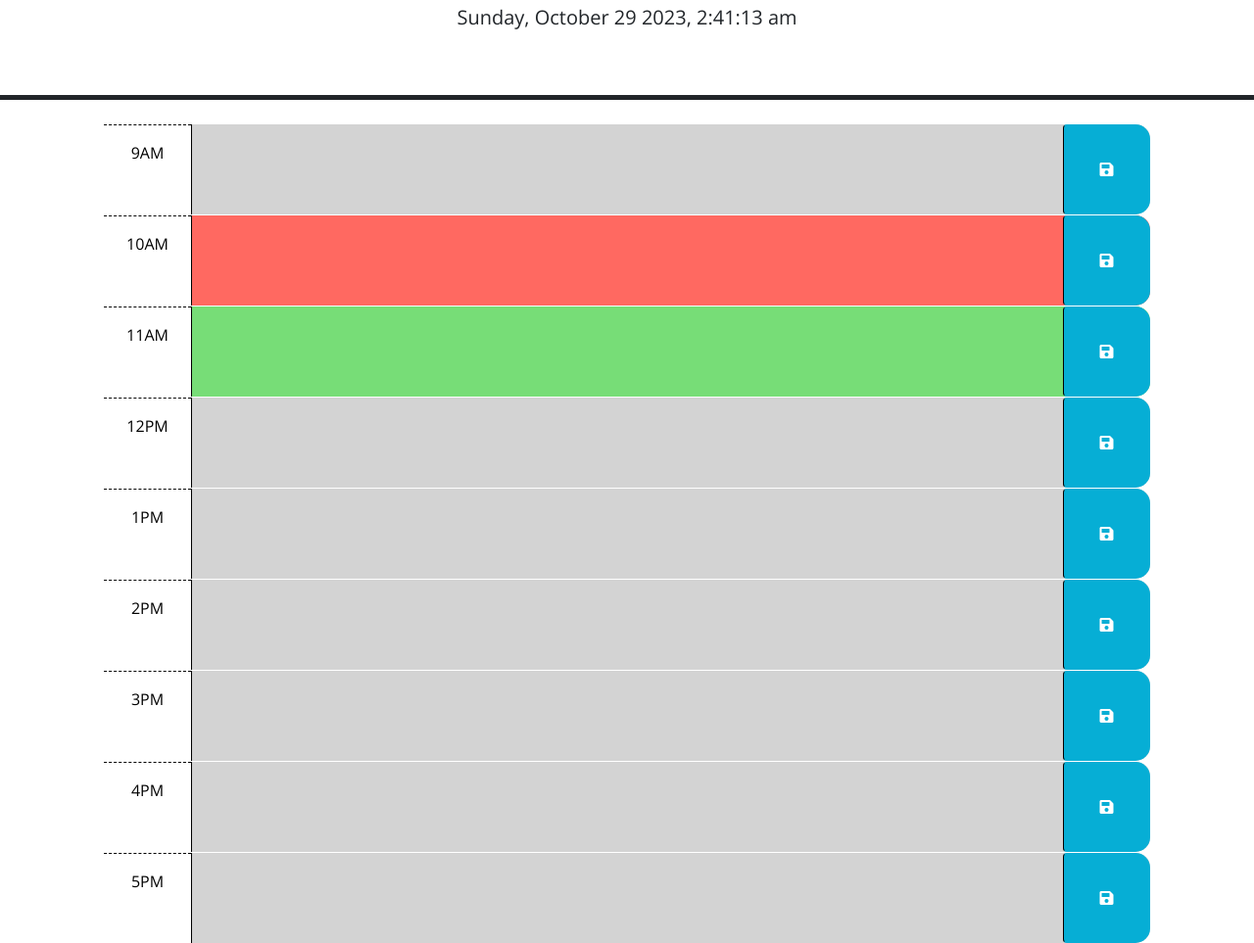
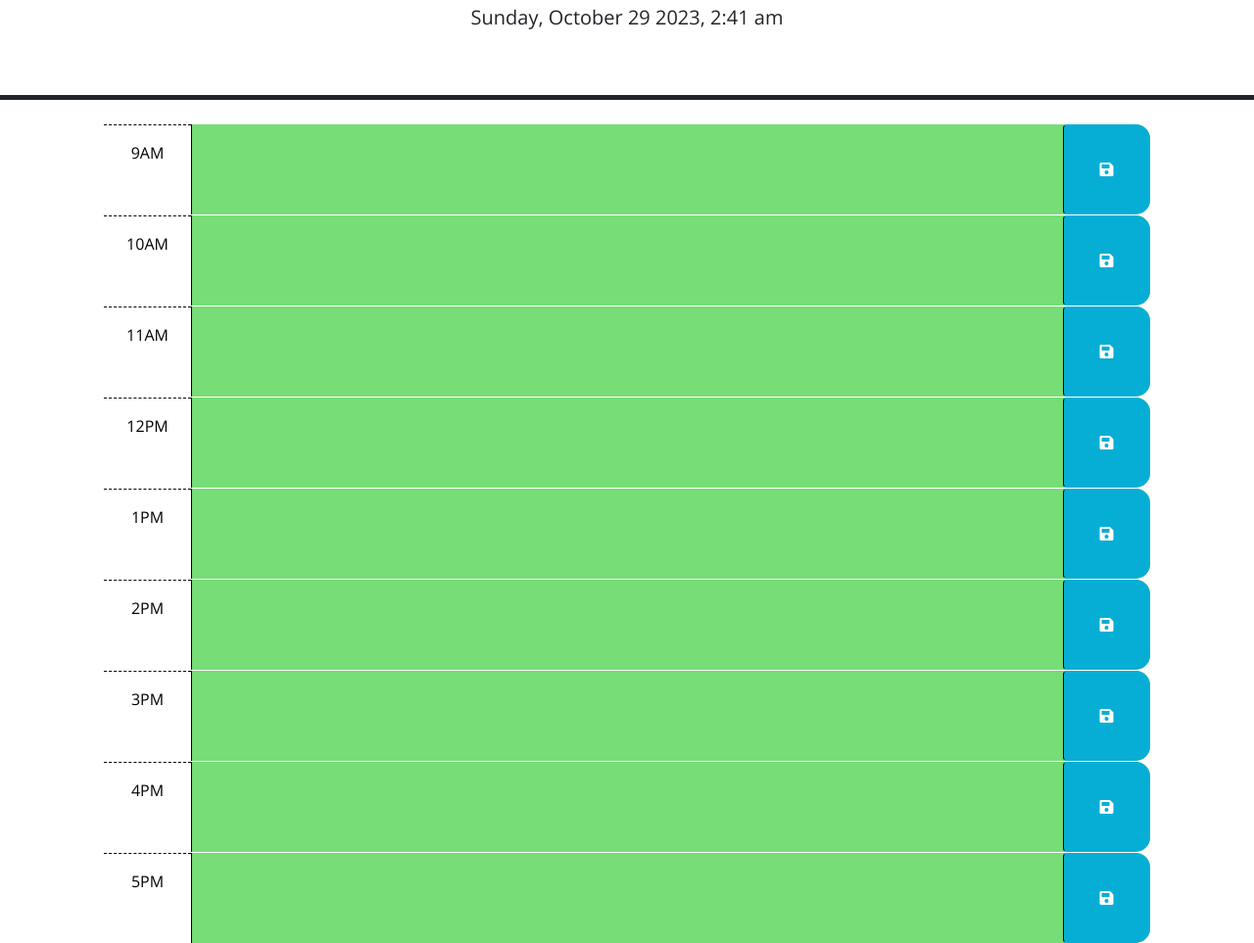
Before and after one commit to Marcos-Wang/Module-5-Challenge-Marcos-Wang, a website: page index.html in a window 1280 px wide. Shown: the part 176-1139 px from the top of the page at 98% size. Drawn offline with nearby package versions, Linux system fonts and the light colour scheme; files that its build step writes are made by us from their sources.

Commit message:
Added functionality to tell what hours are in the past, present, and future.

```diff
--- a/index.html
+++ b/index.html
@@ -1,38 +1,23 @@
 <!DOCTYPE html>
 <html lang="en">
+
 <head>
   <meta charset="UTF-8" />
   <meta name="viewport" content="width=device-width, initial-scale=1.0" />
   <meta http-equiv="X-UA-Compatible" content="ie=edge" />
-    <link
-      rel="stylesheet"
-      href="https://cdn.jsdelivr.net/npm/bootstrap@5.1.3/dist/css/bootstrap.min.css"
-    />
-    <link
-      rel="stylesheet"
-      href="https://use.fontawesome.com/releases/v5.8.1/css/all.css"
-      integrity="sha384-50oBUHEmvpQ+1lW4y57PTFmhCaXp0ML5d60M1M7uH2+nqUivzIebhndOJK28anvf"
-      crossorigin="anonymous"
-    />
-    <link
-      href="https://fonts.googleapis.com/css?family=Open+Sans&display=swap"
-      rel="stylesheet"
-    />
+  <link rel="stylesheet" href="https://cdn.jsdelivr.net/npm/bootstrap@5.1.3/dist/css/bootstrap.min.css" />
+  <link rel="stylesheet" href="https://use.fontawesome.com/releases/v5.8.1/css/all.css"
+    integrity="sha384-50oBUHEmvpQ+1lW4y57PTFmhCaXp0ML5d60M1M7uH2+nqUivzIebhndOJK28anvf" crossorigin="anonymous" />
+  <link href="https://fonts.googleapis.com/css?family=Open+Sans&display=swap" rel="stylesheet" />
   <link rel="stylesheet" href="style.css" />
   <title>Work Day Scheduler</title>
   <link rel="stylesheet" href="./assets/css/style.css" />
   <!-- Link the DayJS library -->
-      <script
-      src="https://cdn.jsdelivr.net/npm/dayjs@1.11.3/dayjs.min.js"
-      integrity="sha256-iu/zLUB+QgISXBLCW/mcDi/rnf4m4uEDO0wauy76x7U="
-      crossorigin="anonymous"
-    ></script>
+  <script src="https://cdn.jsdelivr.net/npm/dayjs@1.11.3/dayjs.min.js"
+    integrity="sha256-iu/zLUB+QgISXBLCW/mcDi/rnf4m4uEDO0wauy76x7U=" crossorigin="anonymous"></script>
 
-    <script
-      src="https://code.jquery.com/jquery-3.5.1.min.js"
-      integrity="sha256-9/aliU8dGd2tb6OSsuzixeV4y/faTqgFtohetphbbj0="
-      crossorigin="anonymous"
-    ></script>
+  <script src="https://code.jquery.com/jquery-3.5.1.min.js"
+    integrity="sha256-9/aliU8dGd2tb6OSsuzixeV4y/faTqgFtohetphbbj0=" crossorigin="anonymous"></script>
 </head>
 
 <body>
@@ -51,72 +36,66 @@
         in the finished product. Remember to delete this comment once the
         code is implemented.
         -->
-
-      <!-- Example of a past time block. The "past" class adds a gray background color. -->
-      <div id="hour-9" class="row time-block past">
+    <div id="hour-9" class="row time-block">
       <div class="col-2 col-md-1 hour text-center py-3">9AM</div>
       <textarea class="col-8 col-md-10 description" rows="3"> </textarea>
-        <button id ="save" class="btn saveBtn col-2 col-md-1" aria-label="save">
+      <button id="save" class="btn saveBtn col-2 col-md-1" aria-label="save">
         <i class="fas fa-save" aria-hidden="true"></i>
       </button>
     </div>
-
-      <!-- Example of a a present time block. The "present" class adds a red background color. -->
-      <div id="hour-10" class="row time-block present">
+    <div id="hour-10" class="row time-block ">
       <div class="col-2 col-md-1 hour text-center py-3">10AM</div>
       <textarea class="col-8 col-md-10 description" rows="3"> </textarea>
-        <button id ="save" class="btn saveBtn col-2 col-md-1" aria-label="save">
+      <button id="save" class="btn saveBtn col-2 col-md-1" aria-label="save">
         <i class="fas fa-save" aria-hidden="true"></i>
       </button>
     </div>
-
-      <!-- Example of a future time block. The "future" class adds a green background color. -->
-      <div id="hour-11" class="row time-block future">
+    <div id="hour-11" class="row time-block ">
       <div class="col-2 col-md-1 hour text-center py-3">11AM</div>
       <textarea class="col-8 col-md-10 description" rows="3"> </textarea>
-        <button id ="save-btn" class="btn saveBtn col-2 col-md-1" aria-label="save">
+      <button id="save-btn" class="btn saveBtn col-2 col-md-1" aria-label="save">
         <i class="fas fa-save" aria-hidden="true"></i>
       </button>
     </div>
-      <div id="hour-12" class="row time-block past">
+    <div id="hour-12" class="row time-block ">
       <div class="col-2 col-md-1 hour text-center py-3">12PM</div>
       <textarea class="col-8 col-md-10 description" rows="3"> </textarea>
-        <button id ="save-btn" class="btn saveBtn col-2 col-md-1" aria-label="save">
+      <button id="save-btn" class="btn saveBtn col-2 col-md-1" aria-label="save">
         <i class="fas fa-save" aria-hidden="true"></i>
       </button>
     </div>
-      <div id="hour-13" class="row time-block past">
+    <div id="hour-13" class="row time-block ">
       <div class="col-2 col-md-1 hour text-center py-3">1PM</div>
       <textarea class="col-8 col-md-10 description" rows="3"> </textarea>
-        <button id ="save-btn" class="btn saveBtn col-2 col-md-1" aria-label="save">
+      <button id="save-btn" class="btn saveBtn col-2 col-md-1" aria-label="save">
         <i class="fas fa-save" aria-hidden="true"></i>
       </button>
     </div>
-      <div id="hour-14" class="row time-block past">
+    <div id="hour-14" class="row time-block ">
       <div class="col-2 col-md-1 hour text-center py-3">2PM</div>
       <textarea class="col-8 col-md-10 description" rows="3"> </textarea>
-        <button id ="save-btn" class="btn saveBtn col-2 col-md-1" aria-label="save">
+      <button id="save-btn" class="btn saveBtn col-2 col-md-1" aria-label="save">
         <i class="fas fa-save" aria-hidden="true"></i>
       </button>
     </div>
-      <div id="hour-15" class="row time-block past">
+    <div id="hour-15" class="row time-block ">
       <div class="col-2 col-md-1 hour text-center py-3">3PM</div>
       <textarea class="col-8 col-md-10 description" rows="3"> </textarea>
-        <button id ="save-btn" class="btn saveBtn col-2 col-md-1" aria-label="save">
+      <button id="save-btn" class="btn saveBtn col-2 col-md-1" aria-label="save">
         <i class="fas fa-save" aria-hidden="true"></i>
       </button>
     </div>
-      <div id="hour-16" class="row time-block past">
+    <div id="hour-16" class="row time-block ">
       <div class="col-2 col-md-1 hour text-center py-3">4PM</div>
       <textarea class="col-8 col-md-10 description" rows="3"> </textarea>
-        <button id ="save-btn" class="btn saveBtn col-2 col-md-1" aria-label="save">
+      <button id="save-btn" class="btn saveBtn col-2 col-md-1" aria-label="save">
         <i class="fas fa-save" aria-hidden="true"></i>
       </button>
     </div>
-      <div id="hour-17" class="row time-block past">
+    <div id="hour-17" class="row time-block ">
       <div class="col-2 col-md-1 hour text-center py-3">5PM</div>
       <textarea class="col-8 col-md-10 description" rows="3"> </textarea>
-        <button id ="save-btn" class="btn saveBtn col-2 col-md-1" aria-label="save">
+      <button id="save-btn" class="btn saveBtn col-2 col-md-1" aria-label="save">
         <i class="fas fa-save" aria-hidden="true"></i>
       </button>
     </div>
@@ -126,4 +105,5 @@
 
 
 </body>
+
 </html>
--- a/script.js
+++ b/script.js
@@ -8,20 +8,42 @@ $(function () {
   // function? How can DOM traversal be used to get the "hour-x" id of the
   // time-block containing the button that was clicked? How might the id be
   // useful when saving the description in local storage?
-  var today = dayjs();
-  var nowEl = $('#currentDay');
-  nowEl.text((today.format('dddd, MMMM D YYYY, h:mm:ss a')));
 
-  //
+
+
   // TODO: Add code to apply the past, present, or future class to each time
   // block by comparing the id to the current hour. HINTS: How can the id
   // attribute of each time-block be used to conditionally add or remove the
   // past, present, and future classes? How can Day.js be used to get the
   // current hour in 24-hour time?
-  //
+  var now = dayjs();
+  var nowHour = now.format('H');
+  for (let i = 9; i <= 17; i++) {
+    let h = "#hour-" + i;
+    if (nowHour - i > 0) {
+      $(h).addClass("past");
+    } else if (nowHour - i == 0) {
+      $(h).addClass("present");
+    } else {
+      $(h).addClass("future");
+    }
+
+
+  }
+
+  $("#hour-9").addClass("past");
+
+
+
   // TODO: Add code to get any user input that was saved in localStorage and set
   // the values of the corresponding textarea elements. HINT: How can the id
   // attribute of each time-block be used to do this?
-  //
+
+
+
   // TODO: Add code to display the current date in the header of the page.
+
+
+  var nowEl = $('#currentDay');
+  nowEl.text((now.format('dddd, MMMM D YYYY, h:mm a')));
 });
```
Lines whose indentation alone changed are shown as unchanged.
